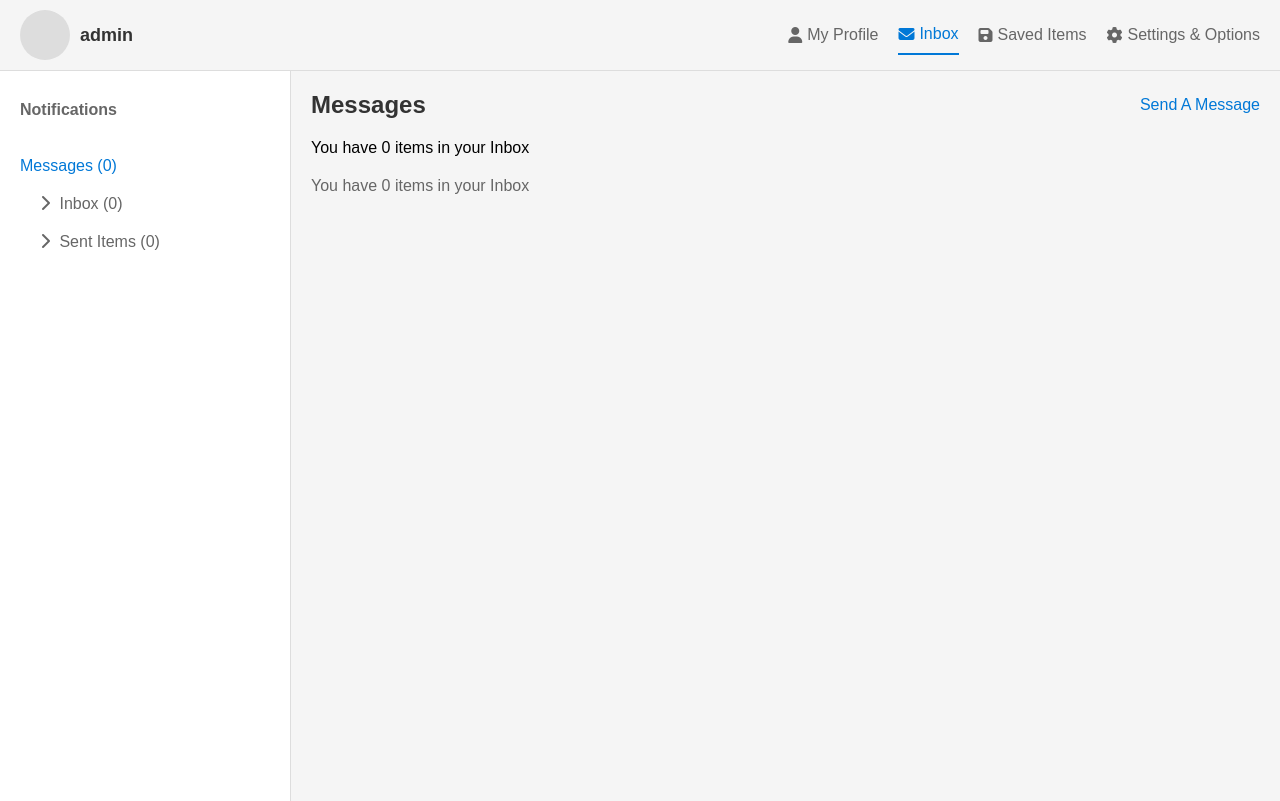
After one commit to Mosubmohammed/WaffrliWebsite, a Django app: page /inbox/ in a window 1280 px wide. The commit adds this page. Run offline with Django 5.2, Linux system fonts and the light colour scheme; a user stored in the database is signed in; data comes from the database, SQL or seed files in the repository; both versions use the stored data as it was after the commit; some libraries are stand-ins or nearby versions.

Commit message:
didn't finish inbox page and (send message)<---i stop it here

```diff
--- /dev/null
+++ b/waffrli/templates/inbox.html
@@ -0,0 +1,223 @@
+<!-- base.html -->
+{% load static %}
+<!DOCTYPE html>
+<html lang="en">
+  <head>
+    <meta charset="UTF-8" />
+    <meta name="viewport" content="width=device-width, initial-scale=1.0" />
+    <title>{% block title %}Messaging System{% endblock %}</title>
+    <style>
+      body {
+        font-family: Arial, sans-serif;
+        margin: 0;
+        padding: 0;
+        background-color: #f5f5f5;
+      }
+
+      .header {
+        background-color: #f5f5f5;
+        padding: 10px 20px;
+        display: flex;
+        align-items: center;
+        justify-content: space-between;
+        border-bottom: 1px solid #ddd;
+      }
+
+      .user-info {
+        display: flex;
+        align-items: center;
+      }
+
+      .user-avatar {
+        width: 50px;
+        height: 50px;
+        background-color: #ddd;
+        border-radius: 50%;
+        margin-right: 10px;
+      }
+
+      .username {
+        font-weight: bold;
+        font-size: 18px;
+        color: #333;
+      }
+
+      .nav-items {
+        display: flex;
+        gap: 20px;
+      }
+
+      .nav-item {
+        display: flex;
+        align-items: center;
+        color: #666;
+        text-decoration: none;
+        padding: 10px 0;
+      }
+
+      .nav-item i {
+        margin-right: 5px;
+      }
+
+      .nav-item.active {
+        color: #0078d7;
+        border-bottom: 2px solid #0078d7;
+      }
+
+      .container {
+        display: flex;
+        min-height: calc(100vh - 70px);
+      }
+
+      .sidebar {
+        width: 250px;
+        background-color: #fff;
+        border-right: 1px solid #ddd;
+        padding: 20px;
+      }
+
+      .sidebar-item {
+        padding: 10px 0;
+        color: #666;
+        text-decoration: none;
+        display: block;
+      }
+
+      .sidebar-item.active {
+        color: #0078d7;
+      }
+
+      .sidebar-subitem {
+        padding: 10px 20px;
+        color: #666;
+        text-decoration: none;
+        display: block;
+      }
+
+      .sidebar-subitem i {
+        margin-right: 5px;
+      }
+
+      .content {
+        flex: 1;
+        padding: 20px;
+      }
+
+      .content-header {
+        display: flex;
+        justify-content: space-between;
+        align-items: center;
+        margin-bottom: 20px;
+      }
+
+      .content-title {
+        font-size: 24px;
+        font-weight: bold;
+        color: #333;
+      }
+
+      .content-actions {
+        display: flex;
+        gap: 15px;
+      }
+
+      .content-actions a {
+        color: #0078d7;
+        text-decoration: none;
+      }
+
+      .messages-empty {
+        margin-top: 20px;
+        color: #666;
+      }
+
+      .checkbox-dropdown {
+        border: 1px solid #ddd;
+        padding: 5px 10px;
+        background-color: #fff;
+      }
+    </style>
+  </head>
+  <body>
+    <div class="header">
+      <div class="user-info">
+        <div class="user-avatar"></div>
+        <div class="username">{{ user.username }}</div>
+      </div>
+      <div class="nav-items">
+        <a href="" class="nav-item"> <i class="fas fa-user"></i> My Profile </a>
+        <a href="{% url 'inbox' %}" class="nav-item active">
+          <i class="fas fa-envelope"></i> Inbox
+        </a>
+        <a href="" class="nav-item">
+          <i class="fas fa-save"></i> Saved Items
+        </a>
+        <a href="{% url 'settings' %}" class="nav-item">
+          <i class="fas fa-cog"></i> Settings & Options
+        </a>
+      </div>
+    </div>
+
+    <div class="container">
+      <div class="sidebar">
+        <strong><div class="sidebar-item">Notifications</div></strong>
+        <br />
+        <div class="sidebar-item active">Messages ({{ total_messages }})</div>
+        <a
+          href="{% url 'inbox' %}"
+          class="sidebar-subitem{% if active_tab == 'inbox' %} active{% endif %}"
+        >
+          <i class="fas fa-chevron-right"></i> Inbox ({{ inbox_count }})
+        </a>
+        <a href="" class="sidebar-subitem">
+          <i class="fas fa-chevron-right"></i> Sent Items ({{ sent_count }})
+        </a>
+      </div>
+
+      <div class="content">
+        <div class="content-header">
+          <div class="content-title">Messages</div>
+          <div class="content-actions">
+
+            <a href="{% url 'send_message' %}">Send A Message</a>
+          </div>
+        </div>
+
+        <div>
+          <p>You have {{ messages|length }} items in your Inbox</p>
+          {% if messages %}
+          <table class="messages-table">
+            <thead>
+                <tr>
+                    <th><input type="checkbox"></th>
+                    <th>From</th>
+                    <th>Subject</th>
+                    <th>Date</th>
+                </tr>
+            </thead>
+            <tbody>
+                {% for message in messages %}
+                <tr{% if not message.is_read %} class="unread"{% endif %}>
+                    <td><input type="checkbox" name="message_id" value="{{ message.id }}"></td>
+                    <td>{{ message.sender.username }}</td>
+                    {% comment %} <td><a href="{% url 'view_message' message.id %}">{{ message.subject }}</a></td> {% endcomment %}
+                    {{ message.subject }}
+                    <td>{{ message.date_sent|date:"M d, Y" }}</td>
+                </tr>
+                {% endfor %}
+            </tbody>
+        </table>
+    {% else %}
+        <div class="messages-empty">
+            <p>You have 0 items in your Inbox</p>
+        </div>
+
+          {% endif %}
+
+        </div>
+      </div>
+    </div>
+
+    <script src="https://kit.fontawesome.com/a076d05399.js"></script>
+  </body>
+</html>
--- a/waffrli/templates/user_profile.html
+++ b/waffrli/templates/user_profile.html
@@ -6,7 +6,7 @@
     <nav class="navbar">
         <ul>
             <li><a style="border-bottom: 2px solid #00332ebd;" href="#">My Profile</a></li>
-            <li><a href="#">Inbox</a></li>
+            <li><a href="{% url 'inbox'%}">Inbox</a></li>
             <li><a href="{%url 'saved_items' %}">Saved Items</a></li>
             <li><a href="{%url 'settings' %}">Settings & Options</a></li>
         </ul>
--- a/waffrli/urls.py
+++ b/waffrli/urls.py
@@ -24,5 +24,7 @@ urlpatterns = [
     path('settings/update_info/', update_info, name='update_info'),
     path('product/<int:product_id>/toggle-save/', toggle_save_product, name='toggle_save_product'),
     path('saved-items/', saved_items, name='saved_items'),
+    path('inbox/', inbox, name='inbox'),
+    path('send_message/', send_message, name='send_message'),
 
 ]
--- a/waffrli/views.py
+++ b/waffrli/views.py
@@ -729,3 +729,63 @@ def saved_items(request):
             'saved_count': 0,
         }
         return render(request, 'saved_items.html', context)
+
+
+
+def inbox(request):
+    inbox_messages = Message.objects.filter(recipient=request.user).order_by('-date_sent')
+
+    context = {
+        'user': request.user,
+        'total_messages': Message.objects.filter(recipient=request.user).count() + Message.objects.filter(sender=request.user).count(),
+        'inbox_count': Message.objects.filter(recipient=request.user).count(),
+        'sent_count': Message.objects.filter(sender=request.user).count(),
+        'messages': inbox_messages,
+        'active_tab': 'inbox'
+    }
+
+    return render(request, 'inbox.html', context)
+@login_required
+def send_message(request):
+    if request.method == 'POST':
+        recipient_username = request.POST.get('recipient')
+        subject = request.POST.get('subject')
+        body = request.POST.get('body')
+
+        # Validate inputs
+        if not recipient_username or not subject or not body:
+            messages.error(request, 'Please fill in all fields.')
+            return render(request, 'send_message.html', {
+                'recipient': recipient_username,
+                'subject': subject,
+                'body': body,
+            })
+
+        # Find recipient user
+        try:
+            recipient = User.objects.get(username=recipient_username)
+        except User.DoesNotExist:
+            messages.error(request, f'User "{recipient_username}" does not exist.')
+            return render(request, 'send_message.html', {
+                'recipient': recipient_username,
+                'subject': subject,
+                'body': body,
+            })
+
+        # Create and save message
+        new_message = Message(
+            sender=request.user,
+            recipient=recipient,
+            subject=subject,
+            content=body
+        )
+        new_message.save()
+
+        messages.success(request, 'Message sent successfully!')
+        return redirect('inbox')
+
+    # For GET requests, just show the form
+    return render(request, 'send_message.html', {
+        'inbox_count': Message.objects.filter(recipient=request.user).count(),
+        'sent_count': Message.objects.filter(sender=request.user).count(),
+    })
```
Also changed, not shown: static/css/sendMessage.css (added, +181 -0 lines), waffrli/models.py (+12 -0 lines), waffrli/templates/send_message.html (added, +86 -0 lines), db.sqlite3, waffrli/migrations/0015_message.py (added).
